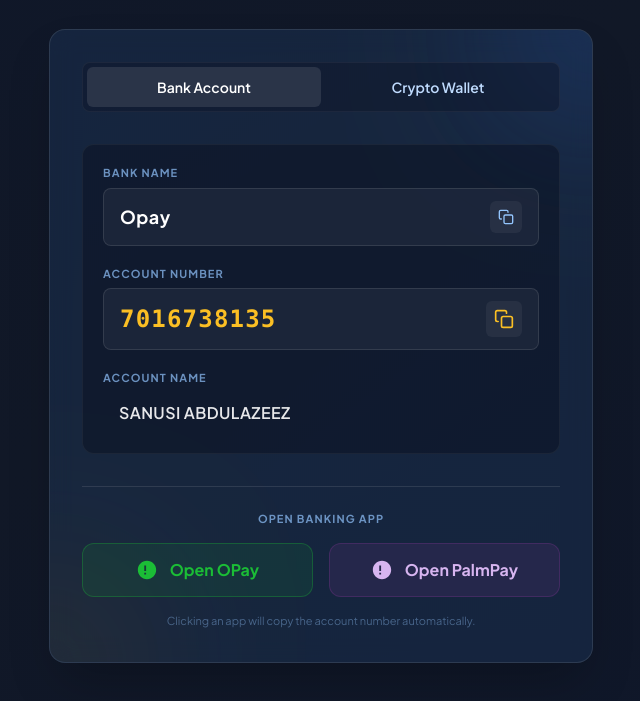
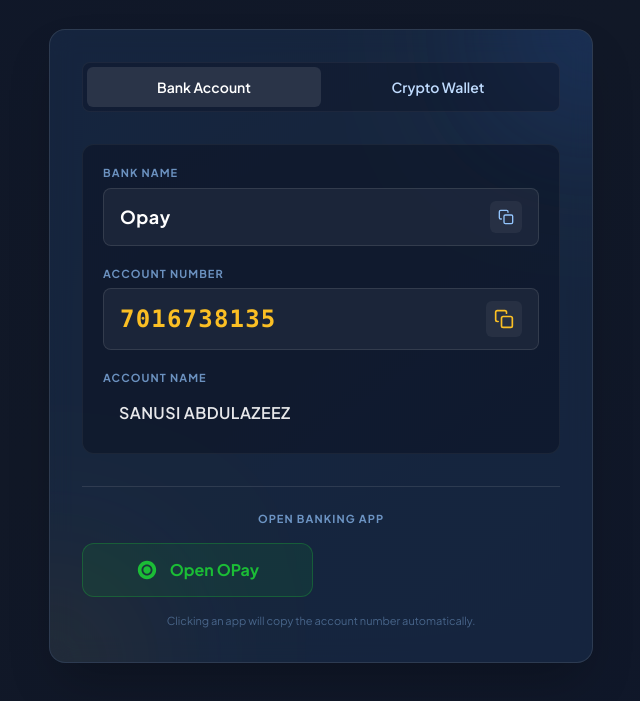
Before and after one commit to sanusiaz/fyb-flyer-website, a plain HTML site: page donate.html in a window 1280 px wide. Shown: the part 223-924 px from the top of the page, without its empty margins (319-959 px from the left). Drawn offline with nearby package versions, Linux system fonts and the light colour scheme.

Commit message:
Add Open to opay

```diff
--- a/donate.html
+++ b/donate.html
@@ -4,6 +4,14 @@
 <head>
     <meta charset="UTF-8">
     <meta name="viewport" content="width=device-width, initial-scale=1.0">
+    <meta name="description" content="Support the FYB Generator platform. Donate via Nigerian Bank Account, OPay, PalmPay, or Crypto Wallet (USDT TRC20/BEP20) to keep the service free and fast.">
+    <meta name="keywords" content="Donate FYB Generator, Support FYB, Final Year Brochure, OPay, PalmPay, Crypto Donation">
+    <meta property="og:title" content="Support FYB Generator">
+    <meta property="og:description" content="Help keep the FYB Generator free and fast by donating via Bank Account or Crypto.">
+    <meta property="og:type" content="website">
+    <meta name="twitter:card" content="summary_large_image">
+    <meta name="twitter:title" content="Support FYB Generator">
+    <meta name="twitter:description" content="Donate via Nigerian Bank Account, OPay, PalmPay, or Crypto Wallet to keep the service free and fast.">
     <title>Support FYB Generator</title>
 
     <link rel="icon"
@@ -206,15 +214,13 @@
                             <!-- Opay -->
                             <button onclick="openApp('opay')"
                                 class="flex items-center justify-center gap-3 bg-[#1bbd36]/10 hover:bg-[#1bbd36]/20 border border-[#1bbd36]/30 text-[#1bbd36] py-3.5 px-4 rounded-xl font-bold transition-all hover:scale-[1.02]">
-                                <svg xmlns="http://www.w3.org/2000/svg" width="22" height="22" viewBox="0 0 24 24"
-                                    fill="currentColor">
-                                    <path
-                                        d="M12 2C6.48 2 2 6.48 2 12s4.48 10 10 10 10-4.48 10-10S17.52 2 12 2zm-1 15h-2v-2h2v2zm0-4h-2V7h2v6z" />
+                                <svg xmlns="http://www.w3.org/2000/svg" width="22" height="22" viewBox="0 0 24 24" fill="currentColor">
+                                    <path d="M12 2C6.48 2 2 6.48 2 12s4.48 10 10 10 10-4.48 10-10S17.52 2 12 2zm0 16c-3.31 0-6-2.69-6-6s2.69-6 6-6 6 2.69 6 6-2.69 6-6 6zm0-10c-2.21 0-4 1.79-4 4s1.79 4 4 4 4-1.79 4-4-1.79-4-4-4z"/>
                                 </svg>
                                 Open OPay
                             </button>
                             <!-- Palmpay -->
-                            <button onclick="openApp('palmpay')"
+                            <!-- <button onclick="openApp('palmpay')"
                                 class="flex items-center justify-center gap-3 bg-[#6C3483]/20 hover:bg-[#6C3483]/30 border border-[#6C3483]/40 text-[#d7b5f0] py-3.5 px-4 rounded-xl font-bold transition-all hover:scale-[1.02]">
                                 <svg xmlns="http://www.w3.org/2000/svg" width="22" height="22" viewBox="0 0 24 24"
                                     fill="currentColor">
@@ -222,7 +228,7 @@
                                         d="M12 2C6.48 2 2 6.48 2 12s4.48 10 10 10 10-4.48 10-10S17.52 2 12 2zm-1 15h-2v-2h2v2zm0-4h-2V7h2v6z" />
                                 </svg>
                                 Open PalmPay
-                            </button>
+                            </button> -->
                         </div>
                         <p class="text-[11px] text-blue-300/40 mt-4 text-center">Clicking an app will copy the account
                             number automatically.</p>
```
Also changed, not shown: index.html (+7 -0 lines).
